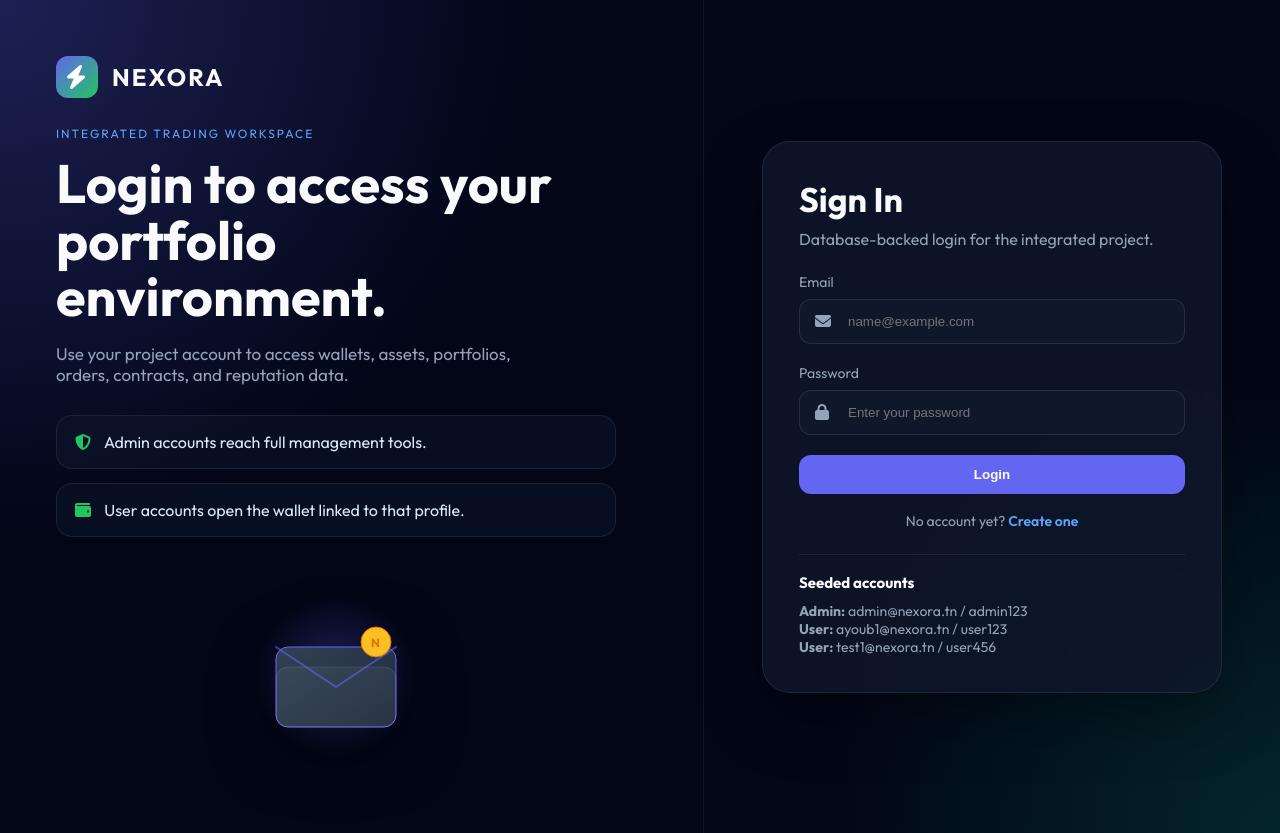
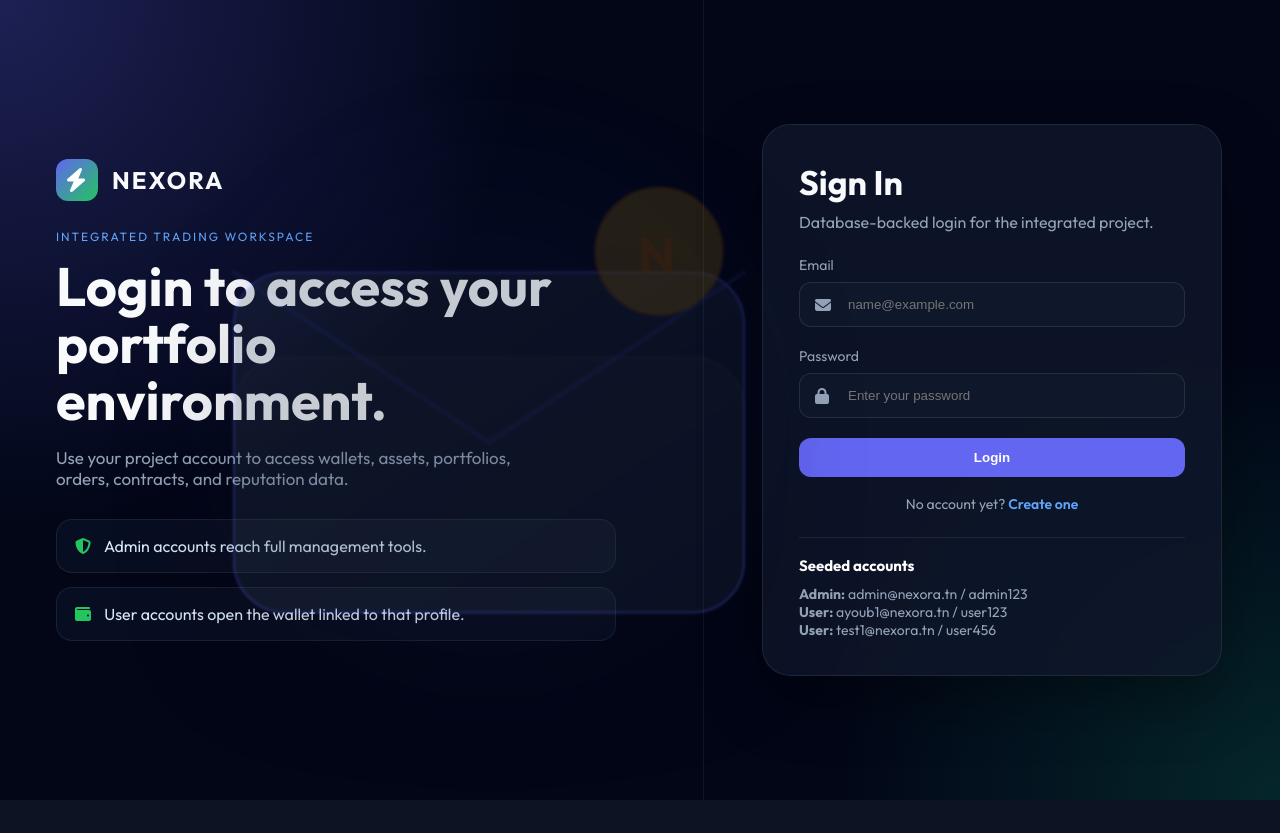
Before and after one commit to ayoub1032/symfony-nexora, a Symfony app: template templates/security/login.html.twig in a window 1280 px wide. After the commit the page ends 800 px from the top, so only its background shows below. Run offline with Twig, Linux system fonts and the light colour scheme; the template is opened without the code that fills it, so the values that code supplies are empty; some libraries are stand-ins or nearby versions.

Commit message:
Enhance: Improved Giant Interactive Background Icon appearance

```diff
--- a/public/css/style.css
+++ b/public/css/style.css
@@ -1071,36 +1071,50 @@ body {
     }
 }
 
-/* Wallet Interactive Animation */
+/* Giant Interactive Background Icon */
+.wallet-background-wrapper {
+    position: fixed;
+    top: 0;
+    left: 0;
+    width: 100vw;
+    height: 100vh;
+    z-index: 0;
+    pointer-events: none;
+    overflow: hidden;
+    display: flex;
+    align-items: center;
+    justify-content: flex-start;
+    padding-left: 5%;
+}
+
 .wallet-interactive-zone {
-    margin-top: 40px;
-    display: flex;
-    justify-content: center;
-    perspective: 1000px;
+    perspective: 2000px;
+    opacity: 0.25;
+    filter: blur(1px) saturate(1.2);
 }
 
 .wallet-3d-wrap {
-    width: 200px;
-    height: 200px;
+    width: 850px;
+    height: 850px;
     position: relative;
     transform-style: preserve-3d;
-    transform: rotateX(var(--rx, 0deg)) rotateY(var(--ry, 0deg));
-    transition: transform 0.1s ease-out;
+    transform:
+        rotateX(var(--rx, 0deg))
+        rotateY(var(--ry, 0deg))
+        translate(var(--mx, 0px), var(--my, 0px));
+    transition: transform 0.2s cubic-bezier(0.03, 0.98, 0.52, 0.99);
 }
 
 .wallet-svg {
     width: 100%;
     height: 100%;
-    filter: drop-shadow(0 20px 30px rgba(0, 0, 0, 0.5));
+    filter: drop-shadow(0 40px 60px rgba(0, 0, 0, 0.8));
 }
 
 .wallet-svg rect {
-    transition: 0.3s;
+    transition: 0.5s;
 }
-
-.wallet-interactive-zone:hover .wallet-svg circle[fill="url(#walletGlow)"] {
-    stop-opacity: 0.5;
-}/* Goal Achievement Celebration */
+/* Goal Achievement Celebration */
 .goal-row.achieved {
     background: linear-gradient(90deg, rgba(16, 185, 129, 0.05) 0%, rgba(251, 191, 36, 0.05) 100%);
     position: relative;
--- a/templates/security/login.html.twig
+++ b/templates/security/login.html.twig
@@ -26,41 +26,6 @@
                     <div><i class="fas fa-wallet"></i> User accounts open the wallet linked to that profile.</div>
                 </div>
 
-                <!-- Interactive Wallet Icon Section -->
-                <div class="wallet-interactive-zone">
-                    <div class="wallet-3d-wrap" id="walletWrap">
-                        <svg class="wallet-svg" viewBox="0 0 200 200" xmlns="http://www.w3.org/2000/svg">
-                            <!-- Glow Background -->
-                            <defs>
-                                <radialGradient id="walletGlow" cx="50%" cy="50%" r="50%" fx="50%" fy="50%">
-                                    <stop offset="0%" style="stop-color:var(--accent);stop-opacity:0.3" />
-                                    <stop offset="100%" style="stop-color:var(--accent);stop-opacity:0" />
-                                </radialGradient>
-                                <linearGradient id="walletBodyGrad" x1="0%" y1="0%" x2="100%" y2="100%">
-                                    <stop offset="0%" style="stop-color:#334155" />
-                                    <stop offset="100%" style="stop-color:#1e293b" />
-                                </linearGradient>
-                            </defs>
-
-                            <circle cx="100" cy="100" r="80" fill="url(#walletGlow)" />
-
-                            <!-- Wallet Body -->
-                            <rect x="40" y="70" width="120" height="80" rx="12" fill="url(#walletBodyGrad)" stroke="var(--accent)" stroke-width="1" />
-
-                            <!-- Front Pocket (Glass Effect) -->
-                            <rect x="40" y="90" width="120" height="60" rx="12" fill="rgba(255, 255, 255, 0.05)" stroke="rgba(255, 255, 255, 0.1)" stroke-width="1" style="backdrop-filter: blur(4px);" />
-
-                            <!-- Wallet Flap -->
-                            <path d="M40 70 L100 110 L160 70" fill="none" stroke="var(--accent)" stroke-width="2" stroke-linecap="round" stroke-linejoin="round" opacity="0.6"/>
-
-                            <!-- Coin -->
-                            <circle cx="140" cy="65" r="15" fill="#fbbf24" stroke="#d97706" stroke-width="1">
-                                <animateTransform attributeName="transform" type="translate" values="0 0; 0 -5; 0 0" dur="3s" repeatCount="indefinite" />
-                            </circle>
-                            <text x="135" y="70" font-family="Outfit" font-size="12" font-weight="bold" fill="#d97706">N</text>
-                        </svg>
-                    </div>
-                </div>
             </div>
         </section>
 
@@ -112,6 +77,34 @@
         </section>
     </main>
 
+    <!-- Giant Interactive Background Icon -->
+    <div class="wallet-background-wrapper">
+        <div class="wallet-interactive-zone">
+            <div class="wallet-3d-wrap" id="walletWrap">
+                <svg class="wallet-svg" viewBox="0 0 200 200" xmlns="http://www.w3.org/2000/svg">
+                    <defs>
+                        <radialGradient id="walletGlow" cx="50%" cy="50%" r="50%" fx="50%" fy="50%">
+                            <stop offset="0%" style="stop-color:var(--accent);stop-opacity:0.3" />
+                            <stop offset="100%" style="stop-color:var(--accent);stop-opacity:0" />
+                        </radialGradient>
+                        <linearGradient id="walletBodyGrad" x1="0%" y1="0%" x2="100%" y2="100%">
+                            <stop offset="0%" style="stop-color:#334155" />
+                            <stop offset="100%" style="stop-color:#1e293b" />
+                        </linearGradient>
+                    </defs>
+                    <circle cx="100" cy="100" r="80" fill="url(#walletGlow)" />
+                    <rect x="40" y="70" width="120" height="80" rx="12" fill="url(#walletBodyGrad)" stroke="var(--accent)" stroke-width="0.5" />
+                    <rect x="40" y="90" width="120" height="60" rx="12" fill="rgba(255, 255, 255, 0.05)" stroke="rgba(255, 255, 255, 0.1)" stroke-width="0.5" />
+                    <path d="M40 70 L100 110 L160 70" fill="none" stroke="var(--accent)" stroke-width="1" stroke-linecap="round" stroke-linejoin="round" opacity="0.3"/>
+                    <circle cx="140" cy="65" r="15" fill="#fbbf24" stroke="#d97706" stroke-width="0.5" opacity="0.5">
+                        <animateTransform attributeName="transform" type="translate" values="0 0; 0 -5; 0 0" dur="3s" repeatCount="indefinite" />
+                    </circle>
+                    <text x="135" y="70" font-family="Outfit" font-size="12" font-weight="bold" fill="#d97706" opacity="0.5">N</text>
+                </svg>
+            </div>
+        </div>
+    </div>
+
     <script>
         document.addEventListener('mousemove', (e) => {
             const wrap = document.getElementById('walletWrap');
@@ -120,12 +113,17 @@
             const { clientX, clientY } = e;
             const { innerWidth, innerHeight } = window;
 
-            // Calculate rotation based on cursor position (-15 to 15 degrees)
-            const rotateY = ((clientX / innerWidth) - 0.5) * 40;
-            const rotateX = ((clientY / innerHeight) - 0.5) * -40;
+            // Amplitude modérée pour un effet cinématique (icon géante)
+            const rotateY = ((clientX / innerWidth) - 0.5) * 50;
+            const rotateX = ((clientY / innerHeight) - 0.5) * -50;
+
+            const moveX = ((clientX / innerWidth) - 0.5) * 30;
+            const moveY = ((clientY / innerHeight) - 0.5) * 30;
 
             wrap.style.setProperty('--rx', `${rotateX}deg`);
             wrap.style.setProperty('--ry', `${rotateY}deg`);
+            wrap.style.setProperty('--mx', `${moveX}px`);
+            wrap.style.setProperty('--my', `${moveY}px`);
         });
     </script>
 </body>
```
